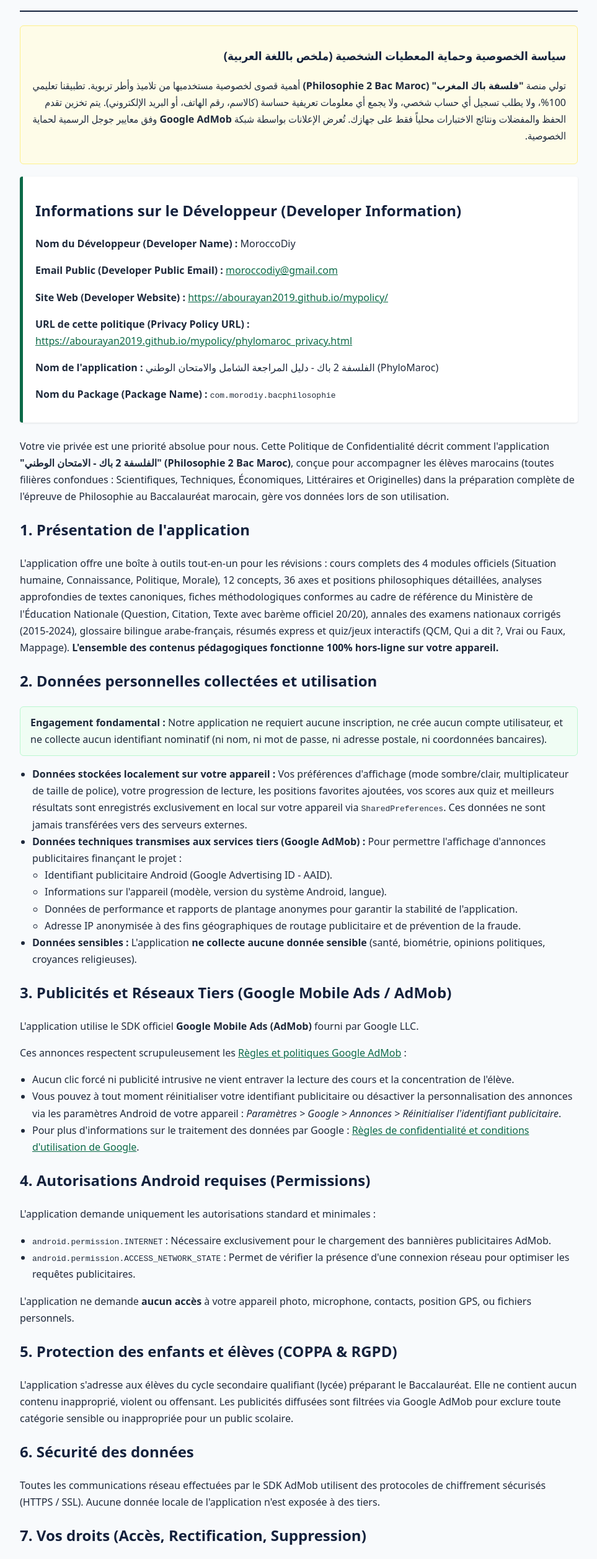
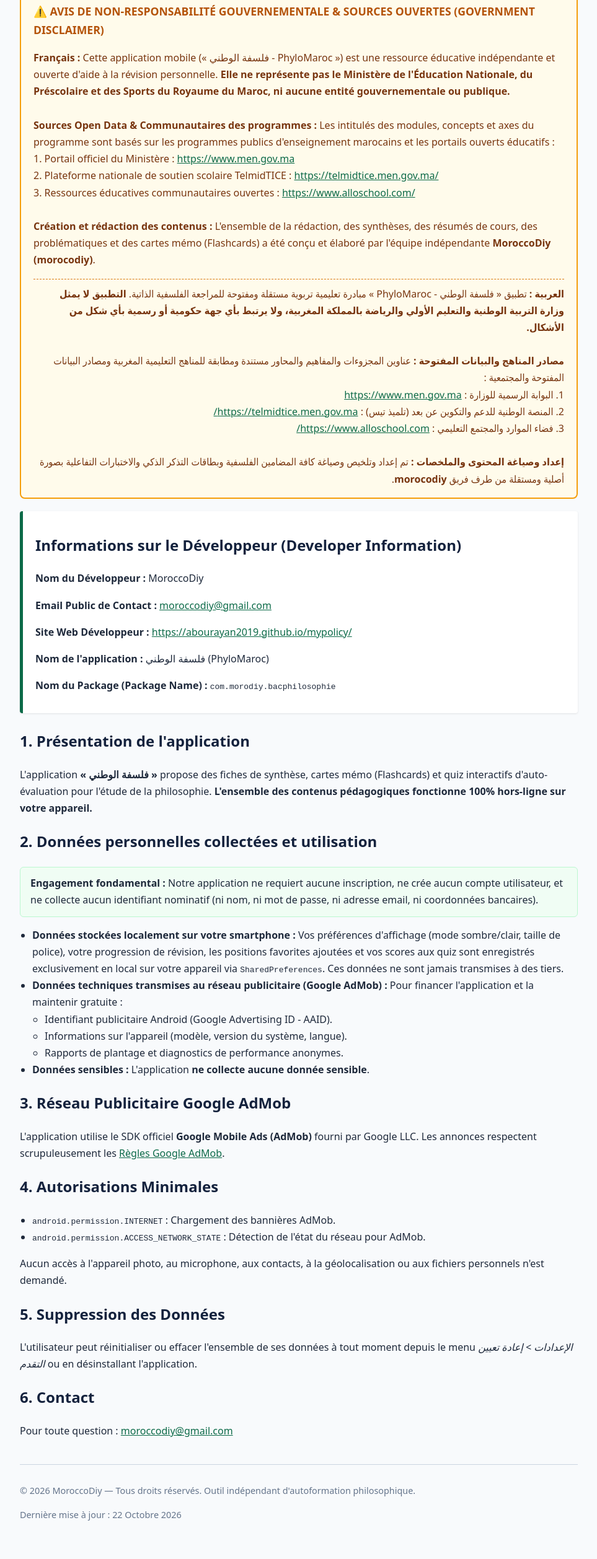
Before and after one commit to ABOURAYAN2019/mypolicy, a website: page phylomaroc_privacy.html in a window 1280 px wide. Shown: the part 143-2659 px from the top of the page at 62% size, without its empty margins (158-1121 px from the left). After the commit the page ends 2635 px from the top, so only its background shows below. Drawn offline with Linux system fonts and the light colour scheme.

Commit message:
Update phylomaroc_privacy.html with government disclaimers, open data sources, and morocodiy attribution

```diff
--- a/phylomaroc_privacy.html
+++ b/phylomaroc_privacy.html
@@ -4,7 +4,7 @@
 <head>
     <meta charset="UTF-8" />
     <meta name="viewport" content="width=device-width, initial-scale=1.0" />
-    <title>Politique de Confidentialité – الفلسفة 2 باك - دليل المراجعة والامتحان الوطني (Philosophie 2 Bac Maroc)</title>
+    <title>Politique de Confidentialité & Clause de Non-Affiliation Gouvernementale – فلسفة الوطني (PhyloMaroc)</title>
     <style>
         body {
             font-family: system-ui, -apple-system, 'Segoe UI', Roboto, Helvetica, Arial, sans-serif;
@@ -16,9 +16,7 @@
             color: #1e293b;
         }
 
-        h1,
-        h2,
-        h3 {
+        h1, h2, h3 {
             color: #14223d;
         }
 
@@ -34,6 +32,30 @@
 
         ul {
             padding-left: 20px;
+        }
+
+        .disclaimer-box {
+            background: #fffbeb;
+            border: 2px solid #f59e0b;
+            padding: 16px 20px;
+            border-radius: 8px;
+            margin: 20px 0;
+            color: #78350f;
+        }
+
+        .disclaimer-title {
+            font-weight: 800;
+            font-size: 1.1rem;
+            color: #b45309;
+            margin-bottom: 8px;
+        }
+
+        .arabic-text {
+            direction: rtl;
+            font-family: 'Segoe UI', Tahoma, Geneva, Verdana, sans-serif;
+            margin-top: 10px;
+            padding-top: 10px;
+            border-top: 1px dashed #d97706;
         }
 
         .dev-box {
@@ -53,16 +75,6 @@
             margin: 15px 0;
         }
 
-        .arabic-box {
-            direction: rtl;
-            background: #fefce8;
-            border: 1px solid #fef08a;
-            padding: 14px 18px;
-            border-radius: 6px;
-            margin: 20px 0;
-            font-family: 'Segoe UI', Tahoma, Geneva, Verdana, sans-serif;
-        }
-
         footer {
             margin-top: 40px;
             padding-top: 15px;
@@ -74,136 +86,97 @@
 </head>
 
 <body>
-    <h1>Politique de Confidentialité — الفلسفة 2 باك : الموجه الذكي للمراجعة والامتحان الوطني</h1>
+    <h1>Politique de Confidentialité — فلسفة الوطني (PhyloMaroc)</h1>
 
-    <div class="arabic-box">
-        <h3>سياسة الخصوصية وحماية المعطيات الشخصية (ملخص باللغة العربية)</h3>
+    <!-- MANDATORY GOOGLE PLAY GOVERNMENT DISCLAIMER & SOURCES -->
+    <div class="disclaimer-box">
+        <div class="disclaimer-title">⚠️ AVIS DE NON-RESPONSABILITÉ GOUVERNEMENTALE & SOURCES OUVERTES (GOVERNMENT DISCLAIMER)</div>
         <p>
-            تولي منصة <strong>"فلسفة باك المغرب" (Philosophie 2 Bac Maroc)</strong> أهمية قصوى لخصوصية مستخدميها من تلاميذ وأطر تربوية.
-            تطبيقنا تعليمي 100%، ولا يطلب تسجيل أي حساب شخصي، ولا يجمع أي معلومات تعريفية حساسة (كالاسم، رقم الهاتف، أو البريد الإلكتروني).
-            يتم تخزين تقدم الحفظ والمفضلات ونتائج الاختبارات محلياً فقط على جهازك. تُعرض الإعلانات بواسطة شبكة <strong>Google AdMob</strong> وفق معايير جوجل الرسمية لحماية الخصوصية.
+            <strong>Français :</strong> Cette application mobile (« فلسفة الوطني - PhyloMaroc ») est une ressource éducative indépendante et ouverte d'aide à la révision personnelle. <strong>Elle ne représente pas le Ministère de l'Éducation Nationale, du Préscolaire et des Sports du Royaume du Maroc, ni aucune entité gouvernementale ou publique.</strong><br /><br />
+            <strong>Sources Open Data & Communautaires des programmes :</strong> Les intitulés des modules, concepts et axes du programme sont basés sur les programmes publics d'enseignement marocains et les portails ouverts éducatifs :<br />
+            1. Portail officiel du Ministère : <a href="https://www.men.gov.ma" target="_blank" rel="noopener">https://www.men.gov.ma</a><br />
+            2. Plateforme nationale de soutien scolaire TelmidTICE : <a href="https://telmidtice.men.gov.ma/" target="_blank" rel="noopener">https://telmidtice.men.gov.ma/</a><br />
+            3. Ressources éducatives communautaires ouvertes : <a href="https://www.alloschool.com/" target="_blank" rel="noopener">https://www.alloschool.com/</a><br /><br />
+            <strong>Création et rédaction des contenus :</strong> L'ensemble de la rédaction, des synthèses, des résumés de cours, des problématiques et des cartes mémo (Flashcards) a été conçu et élaboré par l'équipe indépendante <strong>MoroccoDiy (morocodiy)</strong>.
         </p>
+        <div class="arabic-text">
+            <strong>العربية :</strong> تطبيق « فلسفة الوطني - PhyloMaroc » مبادرة تعليمية تربوية مستقلة ومفتوحة للمراجعة الفلسفية الذاتية. <strong>التطبيق لا يمثل وزارة التربية الوطنية والتعليم الأولي والرياضة بالمملكة المغربية، ولا يرتبط بأي جهة حكومية أو رسمية بأي شكل من الأشكال.</strong><br /><br />
+            <strong>مصادر المناهج والبيانات المفتوحة :</strong> عناوين المجزوءات والمفاهيم والمحاور مستندة ومطابقة للمناهج التعليمية المغربية ومصادر البيانات المفتوحة والمجتمعية :<br />
+            1. البوابة الرسمية للوزارة : <a href="https://www.men.gov.ma" target="_blank" rel="noopener">https://www.men.gov.ma</a><br />
+            2. المنصة الوطنية للدعم والتكوين عن بعد (تلميذ تيس) : <a href="https://telmidtice.men.gov.ma/" target="_blank" rel="noopener">https://telmidtice.men.gov.ma/</a><br />
+            3. فضاء الموارد والمجتمع التعليمي : <a href="https://www.alloschool.com/" target="_blank" rel="noopener">https://www.alloschool.com/</a><br /><br />
+            <strong>إعداد وصياغة المحتوى والملخصات :</strong> تم إعداد وتلخيص وصياغة كافة المضامين الفلسفية وبطاقات التذكر الذكي والاختبارات التفاعلية بصورة أصلية ومستقلة من طرف فريق <strong>morocodiy</strong>.
+        </div>
     </div>
 
     <div class="dev-box">
         <h2>Informations sur le Développeur (Developer Information)</h2>
-        <p><strong>Nom du Développeur (Developer Name) :</strong> MoroccoDiy</p>
+        <p><strong>Nom du Développeur :</strong> MoroccoDiy</p>
         <p>
-            <strong>Email Public (Developer Public Email) :</strong>
+            <strong>Email Public de Contact :</strong>
             <a href="mailto:moroccodiy@gmail.com">moroccodiy@gmail.com</a>
         </p>
         <p>
-            <strong>Site Web (Developer Website) :</strong>
+            <strong>Site Web Développeur :</strong>
             <a href="https://abourayan2019.github.io/mypolicy/">https://abourayan2019.github.io/mypolicy/</a>
         </p>
-        <p>
-            <strong>URL de cette politique (Privacy Policy URL) :</strong>
-            <a href="https://abourayan2019.github.io/mypolicy/phylomaroc_privacy.html">https://abourayan2019.github.io/mypolicy/phylomaroc_privacy.html</a>
-        </p>
-        <p><strong>Nom de l'application :</strong> الفلسفة 2 باك - دليل المراجعة الشامل والامتحان الوطني (PhyloMaroc)</p>
+        <p><strong>Nom de l'application :</strong> فلسفة الوطني (PhyloMaroc)</p>
         <p><strong>Nom du Package (Package Name) :</strong> <code>com.morodiy.bacphilosophie</code></p>
     </div>
 
-    <p>
-        Votre vie privée est une priorité absolue pour nous. Cette Politique de Confidentialité décrit comment l'application
-        <strong>"الفلسفة 2 باك - الامتحان الوطني" (Philosophie 2 Bac Maroc)</strong>, conçue pour accompagner les élèves marocains (toutes filières confondues : Scientifiques, Techniques, Économiques, Littéraires et Originelles) dans la préparation complète de l'épreuve de Philosophie au Baccalauréat marocain, gère vos données lors de son utilisation.
-    </p>
-
     <h2>1. Présentation de l'application</h2>
     <p>
-        L'application offre une boîte à outils tout-en-un pour les révisions : cours complets des 4 modules officiels (Situation humaine, Connaissance, Politique, Morale), 12 concepts, 36 axes et positions philosophiques détaillées, analyses approfondies de textes canoniques, fiches méthodologiques conformes au cadre de référence du Ministère de l'Éducation Nationale (Question, Citation, Texte avec barème officiel 20/20), annales des examens nationaux corrigés (2015-2024), glossaire bilingue arabe-français, résumés express et quiz/jeux interactifs (QCM, Qui a dit ?, Vrai ou Faux, Mappage).
-        <strong>L'ensemble des contenus pédagogiques fonctionne 100% hors-ligne sur votre appareil.</strong>
+        L'application <strong>« فلسفة الوطني »</strong> propose des fiches de synthèse, cartes mémo (Flashcards) et quiz interactifs d'auto-évaluation pour l'étude de la philosophie. <strong>L'ensemble des contenus pédagogiques fonctionne 100% hors-ligne sur votre appareil.</strong>
     </p>
 
     <h2>2. Données personnelles collectées et utilisation</h2>
     <div class="highlight-box">
-        <strong>Engagement fondamental :</strong> Notre application ne requiert aucune inscription, ne crée aucun compte utilisateur, et ne collecte aucun identifiant nominatif (ni nom, ni mot de passe, ni adresse postale, ni coordonnées bancaires).
+        <strong>Engagement fondamental :</strong> Notre application ne requiert aucune inscription, ne crée aucun compte utilisateur, et ne collecte aucun identifiant nominatif (ni nom, ni mot de passe, ni adresse email, ni coordonnées bancaires).
     </div>
     <ul>
         <li>
-            <strong>Données stockées localement sur votre appareil :</strong>
-            Vos préférences d'affichage (mode sombre/clair, multiplicateur de taille de police), votre progression de lecture, les positions favorites ajoutées, vos scores aux quiz et meilleurs résultats sont enregistrés exclusivement en local sur votre appareil via <code>SharedPreferences</code>. Ces données ne sont jamais transférées vers des serveurs externes.
+            <strong>Données stockées localement sur votre smartphone :</strong>
+            Vos préférences d'affichage (mode sombre/clair, taille de police), votre progression de révision, les positions favorites ajoutées et vos scores aux quiz sont enregistrés exclusivement en local sur votre appareil via <code>SharedPreferences</code>. Ces données ne sont jamais transmises à des tiers.
         </li>
         <li>
-            <strong>Données techniques transmises aux services tiers (Google AdMob) :</strong>
-            Pour permettre l'affichage d'annonces publicitaires finançant le projet :
+            <strong>Données techniques transmises au réseau publicitaire (Google AdMob) :</strong>
+            Pour financer l'application et la maintenir gratuite :
             <ul>
                 <li>Identifiant publicitaire Android (Google Advertising ID - AAID).</li>
-                <li>Informations sur l'appareil (modèle, version du système Android, langue).</li>
-                <li>Données de performance et rapports de plantage anonymes pour garantir la stabilité de l'application.</li>
-                <li>Adresse IP anonymisée à des fins géographiques de routage publicitaire et de prévention de la fraude.</li>
+                <li>Informations sur l'appareil (modèle, version du système, langue).</li>
+                <li>Rapports de plantage et diagnostics de performance anonymes.</li>
             </ul>
         </li>
         <li>
-            <strong>Données sensibles :</strong> L'application <strong>ne collecte aucune donnée sensible</strong> (santé, biométrie, opinions politiques, croyances religieuses).
+            <strong>Données sensibles :</strong> L'application <strong>ne collecte aucune donnée sensible</strong>.
         </li>
     </ul>
 
-    <h2>3. Publicités et Réseaux Tiers (Google Mobile Ads / AdMob)</h2>
+    <h2>3. Réseau Publicitaire Google AdMob</h2>
     <p>
-        L'application utilise le SDK officiel <strong>Google Mobile Ads (AdMob)</strong> fourni par Google LLC.
-    </p>
-    <p>
-        Ces annonces respectent scrupuleusement les <a href="https://support.google.com/admob/answer/6128543?hl=fr" target="_blank" rel="noopener">Règles et politiques Google AdMob</a> :
-    </p>
-    <ul>
-        <li>Aucun clic forcé ni publicité intrusive ne vient entraver la lecture des cours et la concentration de l'élève.</li>
-        <li>
-            Vous pouvez à tout moment réinitialiser votre identifiant publicitaire ou désactiver la personnalisation des annonces via les paramètres Android de votre appareil :
-            <em>Paramètres &gt; Google &gt; Annonces &gt; Réinitialiser l'identifiant publicitaire</em>.
-        </li>
-        <li>
-            Pour plus d'informations sur le traitement des données par Google :
-            <a href="https://policies.google.com/technologies/ads" target="_blank" rel="noopener">Règles de confidentialité et conditions d'utilisation de Google</a>.
-        </li>
-    </ul>
-
-    <h2>4. Autorisations Android requises (Permissions)</h2>
-    <p>L'application demande uniquement les autorisations standard et minimales :</p>
-    <ul>
-        <li><code>android.permission.INTERNET</code> : Nécessaire exclusivement pour le chargement des bannières publicitaires AdMob.</li>
-        <li><code>android.permission.ACCESS_NETWORK_STATE</code> : Permet de vérifier la présence d'une connexion réseau pour optimiser les requêtes publicitaires.</li>
-    </ul>
-    <p>L'application ne demande <strong>aucun accès</strong> à votre appareil photo, microphone, contacts, position GPS, ou fichiers personnels.</p>
-
-    <h2>5. Protection des enfants et élèves (COPPA & RGPD)</h2>
-    <p>
-        L'application s'adresse aux élèves du cycle secondaire qualifiant (lycée) préparant le Baccalauréat. Elle ne contient aucun contenu inapproprié, violent ou offensant. Les publicités diffusées sont filtrées via Google AdMob pour exclure toute catégorie sensible ou inappropriée pour un public scolaire.
+        L'application utilise le SDK officiel <strong>Google Mobile Ads (AdMob)</strong> fourni par Google LLC. Les annonces respectent scrupuleusement les <a href="https://support.google.com/admob/answer/6128543?hl=fr" target="_blank" rel="noopener">Règles Google AdMob</a>.
     </p>
 
-    <h2>6. Sécurité des données</h2>
+    <h2>4. Autorisations Minimales</h2>
+    <ul>
+        <li><code>android.permission.INTERNET</code> : Chargement des bannières AdMob.</li>
+        <li><code>android.permission.ACCESS_NETWORK_STATE</code> : Détection de l'état du réseau pour AdMob.</li>
+    </ul>
+    <p>Aucun accès à l'appareil photo, au microphone, aux contacts, à la géolocalisation ou aux fichiers personnels n'est demandé.</p>
+
+    <h2>5. Suppression des Données</h2>
     <p>
-        Toutes les communications réseau effectuées par le SDK AdMob utilisent des protocoles de chiffrement sécurisés (HTTPS / SSL). Aucune donnée locale de l'application n'est exposée à des tiers.
+        L'utilisateur peut réinitialiser ou effacer l'ensemble de ses données à tout moment depuis le menu <em>الإعدادات &gt; إعادة تعيين التقدم</em> ou en désinstallant l'application.
     </p>
 
-    <h2>7. Vos droits (Accès, Rectification, Suppression)</h2>
+    <h2>6. Contact</h2>
     <p>
-        Comme toutes vos données de progression sont stockées en local sur votre smartphone, vous pouvez à tout moment les réinitialiser ou les supprimer complètement soit :
-    </p>
-    <ul>
-        <li>Depuis l'application : via l'écran <em>Paramètres &gt; Réinitialiser les données</em>.</li>
-        <li>Depuis les paramètres Android : <em>Applications &gt; فلسفة باك &gt; Stockage &gt; Effacer les données</em>.</li>
-        <li>En désinstallant simplement l'application de votre appareil.</li>
-    </ul>
-
-    <h2>8. Modifications de cette politique de confidentialité</h2>
-    <p>
-        Nous pouvons occasionnellement mettre à jour cette politique pour refléter les évolutions de l'application ou les obligations légales. La version en vigueur sera toujours accessible depuis cette page web et depuis le menu de l'application.
-    </p>
-
-    <h2>9. Contact</h2>
-    <p>
-        Pour toute question, suggestion pédagogique ou préoccupation relative à cette politique de confidentialité, n'hésitez pas à nous contacter directement :
-    </p>
-    <p>
-        <strong>Email :</strong> <a href="mailto:moroccodiy@gmail.com">moroccodiy@gmail.com</a><br />
-        <strong>Développeur :</strong> MoroccoDiy<br />
-        <strong>Portail :</strong> <a href="https://abourayan2019.github.io/mypolicy/">https://abourayan2019.github.io/mypolicy/</a>
+        Pour toute question : <a href="mailto:moroccodiy@gmail.com">moroccodiy@gmail.com</a>
     </p>
 
     <footer>
-        <p>&copy; 2026 MoroccoDiy — Tous droits réservés. Application dédiée à la réussite des bacheliers marocains.</p>
-        <p>Dernière mise à jour : 20 Octobre 2026</p>
+        <p>&copy; 2026 MoroccoDiy — Tous droits réservés. Outil indépendant d'autoformation philosophique.</p>
+        <p>Dernière mise à jour : 22 Octobre 2026</p>
     </footer>
 </body>
 
```
Also changed, not shown: 1 other file.
